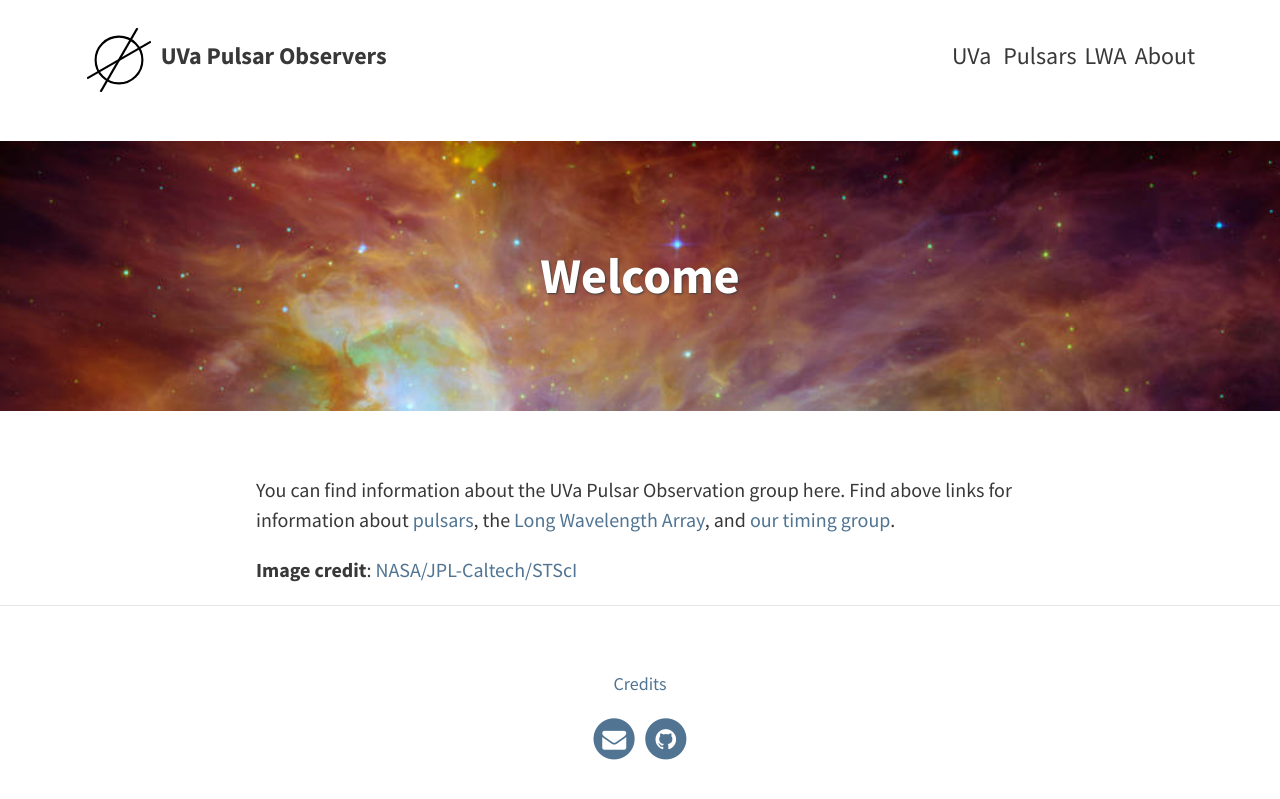
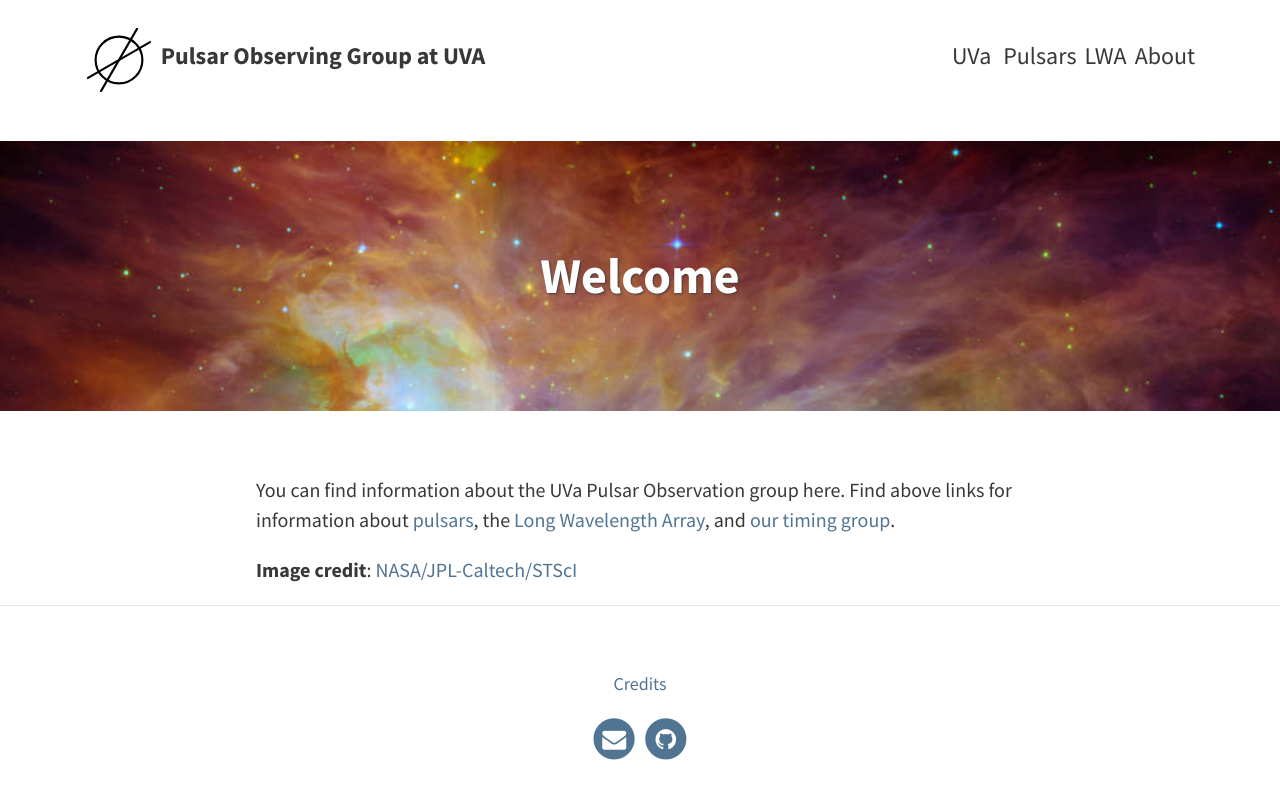
Before and after one commit to pulsar-observers/pulsar-observers.github.io, a Jekyll site: the page built from index.md, in a window 1280 px wide. Shown: the top 799 px of the page. Built offline with Jekyll 4.4.1, drawn with Linux system fonts in a browser that asks for light colours.

Commit message:
Update _config.yml

```diff
--- a/_config.yml
+++ b/_config.yml
@@ -6,15 +6,15 @@ destination: "_site"
 # THEME-SPECIFIC CONFIGURATION
 theme_settings:
   # Meta
-  title: UVa Pulsar Observers
+  title: Pulsar Observing Group at UVA
   avatar: assets/img/logo.svg
   favicon: assets/img/logo.png
   gravatar: # Email MD5 hash
-  description: "The UVA Pulsar Observation group is led by UVA undergraduate students with the purpose of oberving and timing left-behind pulsars." # used by search engines
+  description: "The Pulsar Observing Group at UVA is led by UVA undergraduate students with the purpose of oberving and timing left-behind pulsars." # used by search engines
 
   # Header and footer text
   header_text: > #two or three lines to describe your site
-     UVA Pulsar Observation Group
+     Pulsar Observing Group at UVA
   header_text_feature_image: assets/img/pexels/triangular.jpeg
   footer_text: >
       &copy; Pulsar Observers
```
